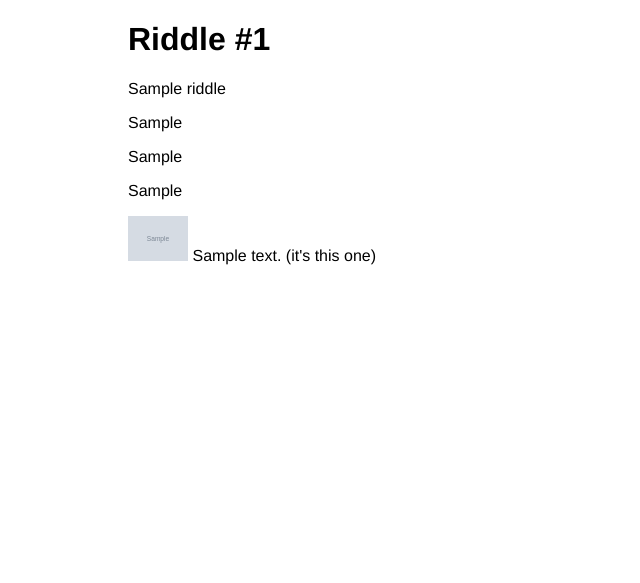
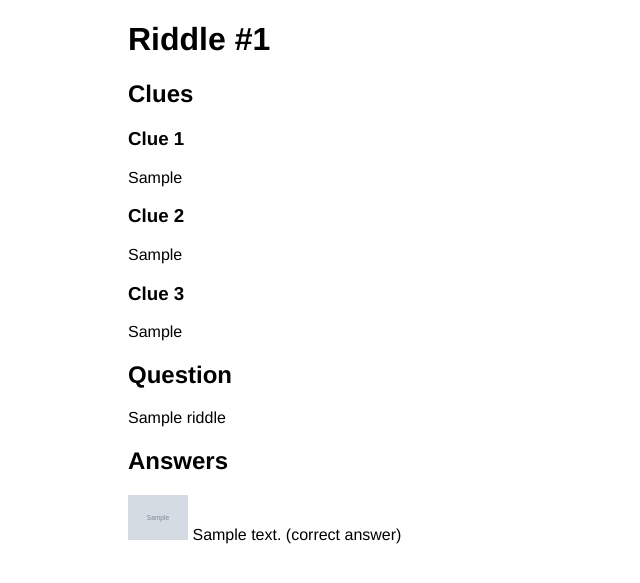
Before and after one commit to romeonicholas/scavenger-hunt, a Flask app: page /riddles/1 in a window 1280 px wide. Shown: the top 583 px of the page, without its empty margins (0-640 px from the left). Run offline with Flask 3, Linux system fonts and the light colour scheme; tables that the repository leaves empty hold one stand-in row (values such as "Sample post"); grey boxes marked "Sample" are stand-in pictures.

Commit message:
Clean up riddle show template

```diff
--- a/app/templates/riddles/show.html
+++ b/app/templates/riddles/show.html
@@ -2,10 +2,19 @@
 {% block body %}
 <h1>Riddle #{{ riddle.id }}</h1>
 
+<h2>Clues</h2>
+
+<h3>Clue 1</h3>
+<p>{{ riddle.clue_1.replace('\n', '<br />')|safe }}</p>
+<h3>Clue 2</h3>
+<p>{{ riddle.clue_2.replace('\n', '<br />')|safe }}</p>
+<h3>Clue 3</h3>
+<p>{{ riddle.clue_3.replace('\n', '<br />')|safe }}</p>
+
+<h2>Question</h2>
 <p>{{ riddle.question }}</p>
-<p>{{ riddle.clue_1.replace('\n', '<br />')|safe }}</p>
-<p>{{ riddle.clue_2.replace('\n', '<br />')|safe }}</p>
-<p>{{ riddle.clue_3.replace('\n', '<br />')|safe }}</p>
+
+<h2>Answers</h2>
 
 {% for answer in answers %}
 <div>
@@ -16,7 +25,7 @@
   />
   <span>{{ answer.text }} </span>
   {% if answer.is_correct %}
-  <span>(it's this one)</span>
+  <span>(correct answer)</span>
   {% endif %}
 </div>
 {% endfor %} {% endblock %}
```
